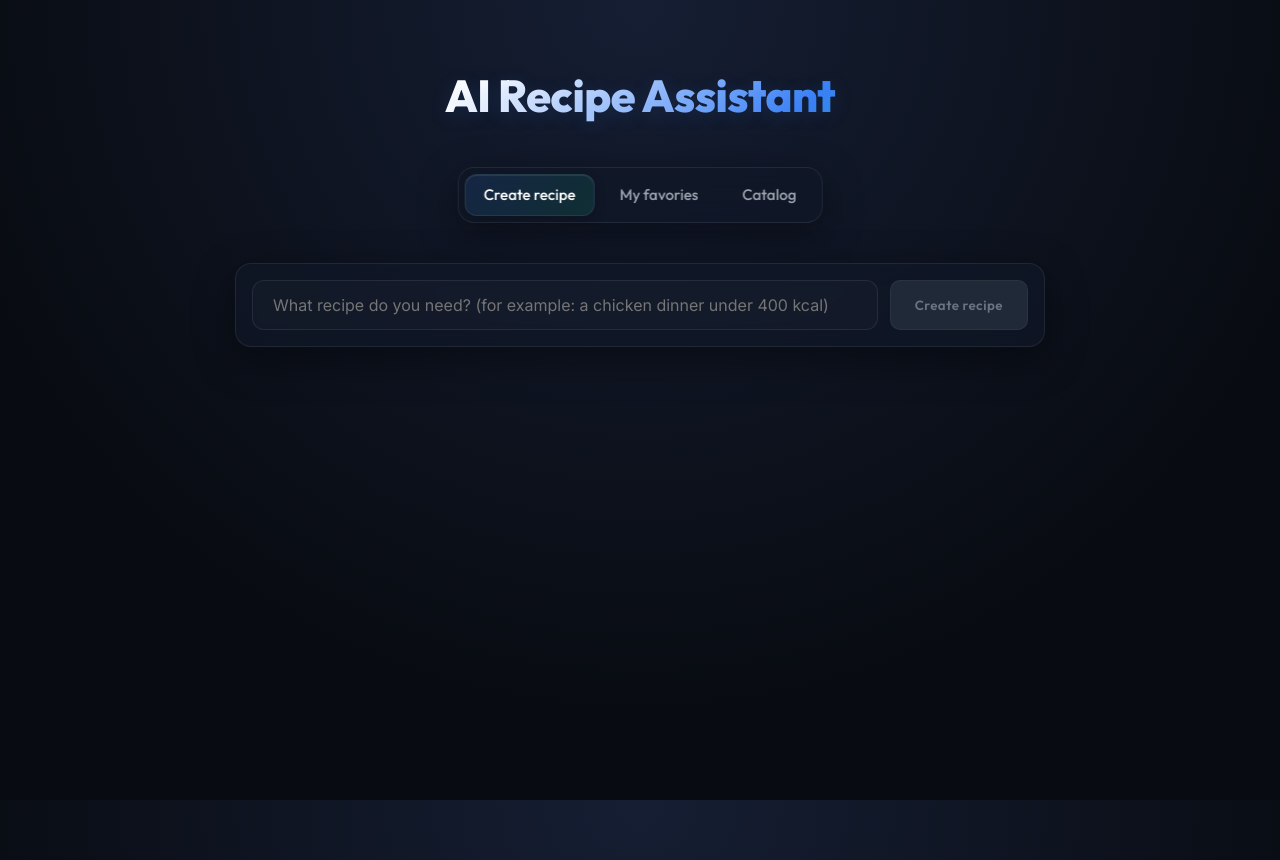
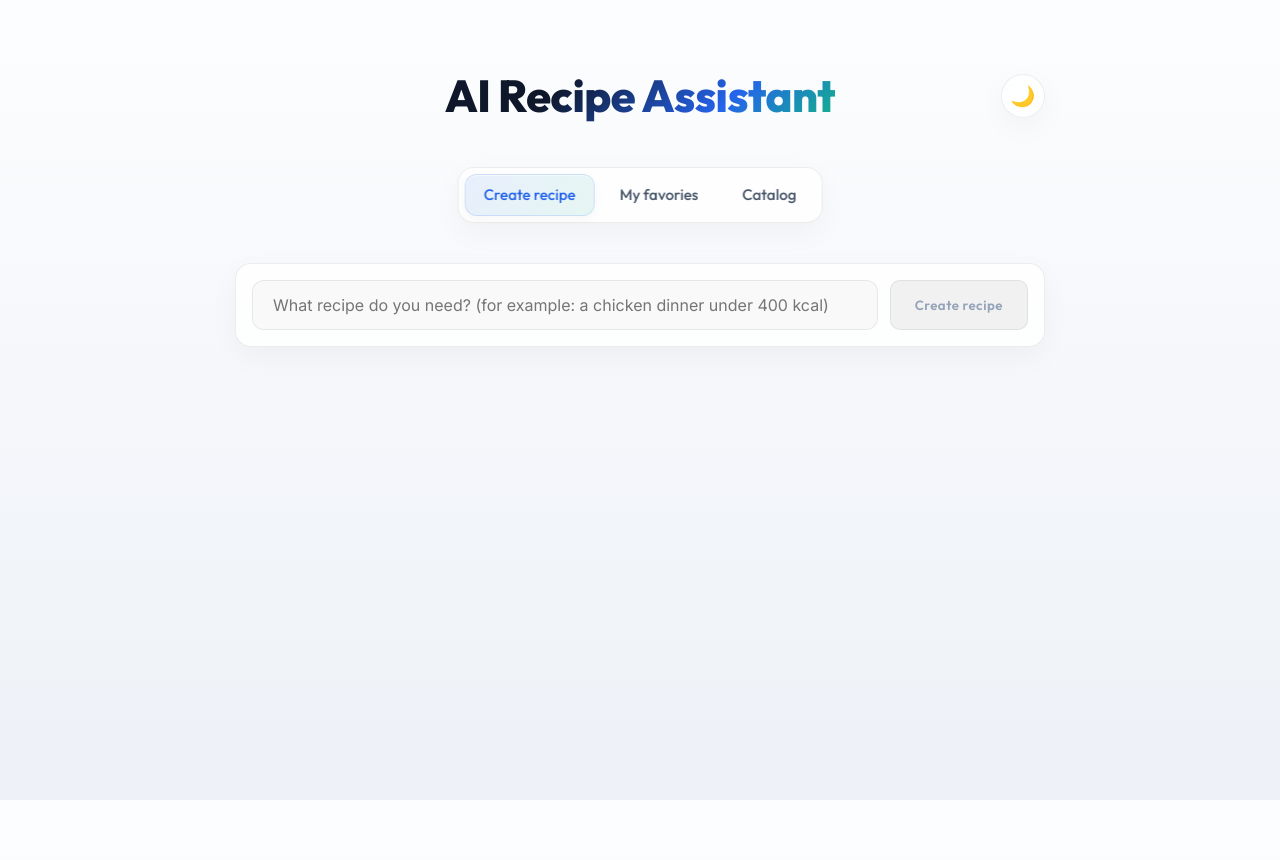
Before and after one commit to MrRuke/recipe-assistant, an Angular app in the folder frontend/: page / in a window 1280 px wide. Built offline with nearby package versions, Linux system fonts and the light colour scheme.

Commit message:
light and dark themes

```diff
--- a/frontend/src/app/app.css
+++ b/frontend/src/app/app.css
@@ -2,6 +2,15 @@
   max-width: 850px;
   margin: 60px auto;
   padding: 0 20px;
+}
+
+.header-row {
+  display: flex;
+  justify-content: center;
+  align-items: center;
+  position: relative;
+  margin-bottom: 35px;
+  width: 100%;
 }
 
 h1 {
@@ -9,13 +18,49 @@ h1 {
   font-size: 2.8rem;
   font-weight: 800;
   text-align: center;
-  margin-bottom: 35px;
+  background: linear-gradient(135deg, #0f172a 30%, #2563eb 70%, #10b981 100%);
+  -webkit-background-clip: text;
+  -webkit-text-fill-color: transparent;
+  background-clip: text;
+  letter-spacing: -0.5px;
+}
+
+body.dark-theme h1 {
   background: linear-gradient(135deg, #ffffff 30%, #3b82f6 70%, #10b981 100%);
   -webkit-background-clip: text;
   -webkit-text-fill-color: transparent;
   background-clip: text;
-  letter-spacing: -0.5px;
   text-shadow: 0 4px 20px rgba(59, 130, 246, 0.15);
+}
+
+.theme-toggle {
+  position: absolute;
+  right: 0;
+  background: var(--panel-bg);
+  border: 1px solid var(--panel-border);
+  color: var(--text-primary);
+  width: 44px;
+  height: 44px;
+  padding: 0;
+  border-radius: 50%;
+  display: flex;
+  align-items: center;
+  justify-content: center;
+  cursor: pointer;
+  box-shadow: var(--panel-shadow);
+  backdrop-filter: blur(12px);
+  font-size: 1.25rem;
+  transition: all 0.25s cubic-bezier(0.175, 0.885, 0.32, 1.275);
+}
+
+.theme-toggle:hover {
+  transform: scale(1.1) rotate(15deg);
+  border-color: var(--accent-blue);
+  box-shadow: 0 0 15px var(--accent-blue-glow);
+}
+
+.theme-toggle:active {
+  transform: scale(0.95);
 }
 
 .nav-tabs {
@@ -51,11 +96,20 @@ h1 {
 }
 
 .nav-tabs .nav-btn:hover {
-  color: #ffffff;
+  color: var(--text-primary);
+  background: rgba(0, 0, 0, 0.02);
+}
+body.dark-theme .nav-tabs .nav-btn:hover {
   background: rgba(255, 255, 255, 0.04);
 }
 
 .nav-tabs .nav-btn.active {
+  background: linear-gradient(135deg, rgba(37, 99, 235, 0.1) 0%, rgba(16, 185, 129, 0.1) 100%);
+  color: var(--accent-blue);
+  border-color: rgba(37, 99, 235, 0.15);
+  box-shadow: 0 4px 12px rgba(0, 0, 0, 0.03), inset 0 1px 1px rgba(255, 255, 255, 0.6);
+}
+body.dark-theme .nav-tabs .nav-btn.active {
   background: linear-gradient(135deg, rgba(59, 130, 246, 0.15) 0%, rgba(16, 185, 129, 0.15) 100%);
   color: #ffffff;
   border-color: rgba(255, 255, 255, 0.08);
--- a/frontend/src/app/app.html
+++ b/frontend/src/app/app.html
@@ -1,5 +1,10 @@
 <div class="container">
-    <h1>AI Recipe Assistant</h1>
+    <div class="header-row">
+        <h1>AI Recipe Assistant</h1>
+        <button class="theme-toggle" (click)="toggleTheme()" aria-label="Toggle theme">
+            {{ isDark() ? '☀️' : '🌙' }}
+        </button>
+    </div>
 
     <div class="nav-tabs">
         <a routerLink="/" routerLinkActive="active" [routerLinkActiveOptions]="{exact: true}" class="nav-btn">
--- a/frontend/src/app/app.ts
+++ b/frontend/src/app/app.ts
@@ -1,4 +1,4 @@
-import { Component } from '@angular/core';
+import { Component, OnInit, signal } from '@angular/core';
 import { RouterModule } from '@angular/router';
 
 @Component({
@@ -7,5 +7,31 @@ import { RouterModule } from '@angular/router';
     templateUrl: './app.html',
     styleUrl: './app.css'
 })
-export class App {
+export class App implements OnInit {
+    protected isDark = signal(false);
+
+    ngOnInit() {
+        const savedTheme = localStorage.getItem('theme');
+        if (savedTheme === 'dark') {
+            this.setTheme(true);
+        } else {
+            this.setTheme(false); // Default to light
+        }
+    }
+
+    protected toggleTheme() {
+        this.setTheme(!this.isDark());
+    }
+
+    private setTheme(dark: boolean) {
+        this.isDark.set(dark);
+        const body = document.body;
+        if (dark) {
+            body.classList.add('dark-theme');
+            localStorage.setItem('theme', 'dark');
+        } else {
+            body.classList.remove('dark-theme');
+            localStorage.setItem('theme', 'light');
+        }
+    }
 }
--- a/frontend/src/app/components/card.component/card.component.css
+++ b/frontend/src/app/components/card.component/card.component.css
@@ -20,7 +20,7 @@
   width: 300px;
   height: 300px;
   border-radius: 50%;
-  background: radial-gradient(circle, rgba(59, 130, 246, 0.1) 0%, transparent 70%);
+  background: radial-gradient(circle, var(--glow-color) 0%, transparent 70%);
   z-index: -1;
   pointer-events: none;
 }
@@ -29,7 +29,7 @@
   font-family: var(--font-header);
   font-size: 1.8rem;
   font-weight: 700;
-  color: #ffffff;
+  color: var(--text-primary);
   margin-bottom: 12px;
 }
 
@@ -82,7 +82,7 @@
 .macros-box strong {
   display: block;
   font-family: var(--font-header);
-  color: #ffffff;
+  color: var(--text-primary);
   font-size: 1.15rem;
   margin-bottom: 2px;
   font-weight: 600;
--- a/frontend/src/app/pages/favorites/favorites.component.css
+++ b/frontend/src/app/pages/favorites/favorites.component.css
@@ -29,7 +29,7 @@
   font-family: var(--font-header);
   font-size: 1.3rem;
   font-weight: 600;
-  color: #ffffff;
+  color: var(--text-primary);
   margin: 0 0 10px 0;
   text-overflow: ellipsis;
   overflow: hidden;
@@ -85,9 +85,9 @@
 }
 
 .back-btn {
-  background: rgba(255, 255, 255, 0.02);
-  color: #ffffff;
-  border: 1px solid rgba(255, 255, 255, 0.08);
+  background: transparent;
+  color: var(--text-primary);
+  border: 1px solid var(--panel-border);
   margin-bottom: 25px;
   font-family: var(--font-header);
   border-radius: 10px;
--- a/frontend/src/app/pages/generator/generator.component.css
+++ b/frontend/src/app/pages/generator/generator.component.css
@@ -38,11 +38,11 @@
 input {
   flex: 1;
   padding: 14px 20px;
-  background: rgba(255, 255, 255, 0.02);
+  background: var(--input-bg);
   border: 1px solid var(--panel-border);
   border-radius: 12px;
   font-size: 1rem;
-  color: #ffffff;
+  color: var(--text-primary);
   outline: none;
   font-family: var(--font-body);
   transition: all 0.25s cubic-bezier(0.4, 0, 0.2, 1);
--- a/frontend/src/styles.css
+++ b/frontend/src/styles.css
@@ -1,16 +1,59 @@
 :root {
-  /* Elegant Obsidian Color Palette */
+  /* ========================================== */
+  /* LIGHT THEME (DEFAULT)                      */
+  /* ========================================== */
+  --bg-dark: #f5f7fa;
+  --bg-gradient: linear-gradient(180deg, #fcfdfe 0%, #edf1f7 100%);
+  --panel-bg: rgba(255, 255, 255, 0.8);
+  --panel-border: rgba(0, 0, 0, 0.07);
+  --panel-shadow: 0 10px 30px rgba(0, 0, 0, 0.04);
+
+  --input-bg: rgba(0, 0, 0, 0.02);
+
+  --text-primary: #1e293b;
+  --text-secondary: #475569;
+  --text-muted: #94a3b8;
+
+  /* Accents */
+  --accent-emerald: #10b981;
+  --accent-emerald-glow: rgba(16, 185, 129, 0.15);
+  --accent-emerald-dark: #047857;
+
+  --accent-blue: #2563eb;
+  --accent-blue-glow: rgba(37, 99, 235, 0.15);
+
+  --accent-amber: #d97706;
+  --accent-amber-glow: rgba(217, 119, 6, 0.12);
+
+  --accent-purple: #7c3aed;
+  --accent-purple-glow: rgba(124, 58, 237, 0.12);
+
+  --danger: #dc2626;
+  --danger-glow: rgba(220, 38, 38, 0.12);
+
+  /* Helper Glow Color for Radial Gradients */
+  --glow-color: rgba(37, 99, 235, 0.05);
+
+  --font-header: 'Outfit', sans-serif;
+  --font-body: 'Inter', sans-serif;
+}
+
+body.dark-theme {
+  /* ========================================== */
+  /* DARK THEME OVERRIDES                       */
+  /* ========================================== */
   --bg-dark: #080b11;
   --bg-gradient: radial-gradient(circle at 50% 0%, #151e33 0%, #080b11 70%);
   --panel-bg: rgba(17, 24, 39, 0.7);
   --panel-border: rgba(255, 255, 255, 0.08);
-  --panel-shadow: 0 12px 40px 0 rgba(0, 0, 0, 0.4);
+  --panel-shadow: 0 12px 40px rgba(0, 0, 0, 0.4);
+
+  --input-bg: rgba(255, 255, 255, 0.02);
 
   --text-primary: #f3f4f6;
   --text-secondary: #9ca3af;
   --text-muted: #6b7280;
 
-  /* Accents */
   --accent-emerald: #10b981;
   --accent-emerald-glow: rgba(16, 185, 129, 0.2);
   --accent-emerald-dark: #059669;
@@ -19,16 +62,15 @@
   --accent-blue-glow: rgba(59, 130, 246, 0.25);
 
   --accent-amber: #f59e0b;
-  --accent-amber-glow: rgba(245, 158, 11, 0.2);
+  --accent-amber-glow: rgba(245, 158, 11, 0.25);
 
   --accent-purple: #8b5cf6;
-  --accent-purple-glow: rgba(139, 92, 246, 0.2);
+  --accent-purple-glow: rgba(139, 92, 246, 0.25);
 
   --danger: #ef4444;
-  --danger-glow: rgba(239, 68, 68, 0.2);
+  --danger-glow: rgba(239, 68, 68, 0.25);
 
-  --font-header: 'Outfit', sans-serif;
-  --font-body: 'Inter', sans-serif;
+  --glow-color: rgba(59, 130, 246, 0.08);
 }
 
 /* Global Reset & Scrollbars */
@@ -36,7 +78,7 @@
   box-sizing: border-box;
   margin: 0;
   padding: 0;
-  transition: background-color 0.3s ease, border-color 0.3s ease;
+  transition: background-color 0.25s ease, border-color 0.25s ease, color 0.25s ease;
 }
 
 body {
@@ -58,15 +100,24 @@ body {
 }
 
 ::-webkit-scrollbar-track {
+  background: rgba(8, 11, 17, 0.05);
+}
+body.dark-theme ::-webkit-scrollbar-track {
   background: rgba(8, 11, 17, 0.5);
 }
 
 ::-webkit-scrollbar-thumb {
+  background: rgba(0, 0, 0, 0.1);
+  border-radius: 4px;
+}
+body.dark-theme ::-webkit-scrollbar-thumb {
   background: rgba(255, 255, 255, 0.1);
-  border-radius: 4px;
 }
 
 ::-webkit-scrollbar-thumb:hover {
+  background: rgba(0, 0, 0, 0.2);
+}
+body.dark-theme ::-webkit-scrollbar-thumb:hover {
   background: rgba(255, 255, 255, 0.2);
 }
 
@@ -101,11 +152,15 @@ button:active:not(:disabled) {
 }
 
 button:disabled {
-  background: #1f2937;
+  background: rgba(0, 0, 0, 0.05);
   color: var(--text-muted);
   cursor: not-allowed;
   box-shadow: none;
-  border: 1px solid rgba(255, 255, 255, 0.05);
+  border: 1px solid var(--panel-border);
+}
+body.dark-theme button:disabled {
+  background: #1f2937;
+  color: var(--text-muted);
 }
 
 /* Global Badges */
@@ -117,5 +172,8 @@ button:disabled {
   display: inline-flex;
   align-items: center;
   gap: 4px;
-  border: 1px solid transparent;
+  border: 1px solid rgba(0, 0, 0, 0.03);
 }
+body.dark-theme .badge {
+  border-color: transparent;
+}
```
